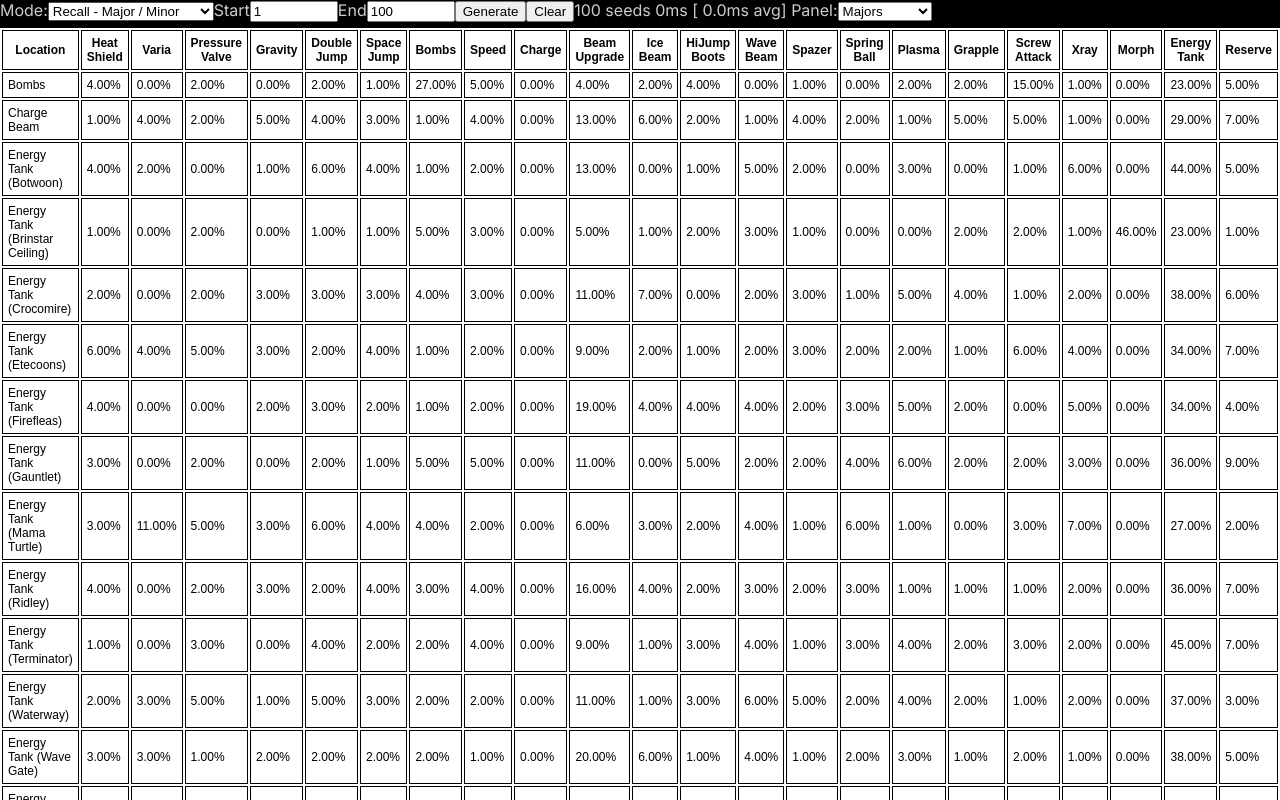
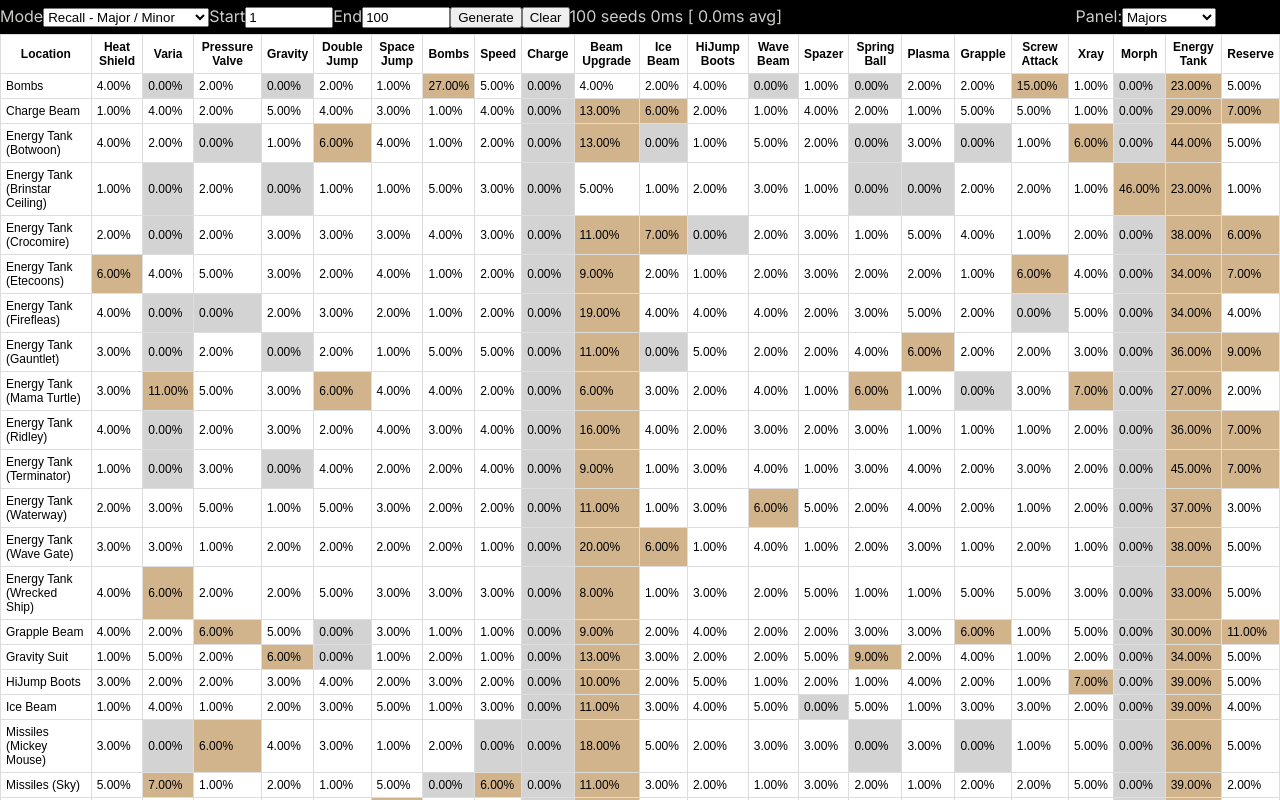
Before and after one commit to dashrando/dash-randomizer, a Next.js app in the folder apps/web-next/: page /stats in a window 1280 px wide. Both pictures are taken after a click on the button "Generate". Built offline with nearby package versions, Linux system fonts and the light colour scheme.

Commit message:
more style tweaks and code clean up

```diff
--- a/apps/web-next/app/stats/page.module.css
+++ b/apps/web-next/app/stats/page.module.css
@@ -1,26 +1,17 @@
-/*table {
-  font-family: arial, sans-serif;
-  font-size: 0.75em;
-  border-collapse: collapse;
-  width: 100%;
-}
-
-td,
-th {
-  border: 1px solid #dddddd;
-  text-align: left;
-  padding: 5px;
-}*/
-
 .thin_border {
   border-style: solid;
   border-width: 1px;
-  padding: 5px;
+  border-color: #dddddd;
+  padding: 5px 5px 5px 5px;
   margin: 0px;
   border-collapse: collapse;
 }
 
 .stats_panel {
+  padding-top: 6px;
+}
+
+.stats_nav {
   padding-top: 6px;
 }
 
@@ -30,17 +21,23 @@ th {
   color: black;
   font-size: 0.75em;
   width: 100%;
+  border-spacing: 0;
+  border-collapse: collapse;
 }
 
 tr.header > th {
   font-weight: bold;
 }
 
-/*#stats {
-  width: 100%;
-}*/
-
-/*#panels {
+.panel_selector {
   float: right;
   padding-right: 4em;
-}*/
+}
+
+.tan_cell {
+  background-color: tan;
+}
+
+.gray_cell {
+  background-color: lightgrey;
+}
--- a/apps/web-next/app/stats/page.tsx
+++ b/apps/web-next/app/stats/page.tsx
@@ -76,12 +76,16 @@ function MajorItemRow({
       </td>
       {columns.map((c) => {
         const count = row.itemTypes.filter((t) => t == c.item).length;
+        const percent = (count / numSeeds) * 100;
+        let rowStyle = styles.thin_border;
+        if (percent > 5) {
+          rowStyle += " " + styles.tan_cell;
+        } else if (percent == 0) {
+          rowStyle += " " + styles.gray_cell;
+        }
         return (
-          <td
-            key={`${c.header}_${row.locationName}`}
-            className={styles.thin_border}
-          >
-            {((count / numSeeds) * 100).toFixed(2) + "%"}
+          <td key={`${c.header}_${row.locationName}`} className={rowStyle}>
+            {percent.toFixed(2) + "%"}
           </td>
         );
       })}
@@ -139,13 +143,7 @@ export default function StatsPage() {
     });
 
     majorLocations = majorLocations.sort((a, b) => {
-      if (a.locationName < b.locationName) {
-        return -1;
-      }
-      if (a.locationName > b.locationName) {
-        return 1;
-      }
-      return 0;
+      return a.locationName.localeCompare(b.locationName);
     });
 
     setRows(majorLocations);
@@ -172,7 +170,8 @@ export default function StatsPage() {
 
   return (
     <div id="stats">
-      <label htmlFor="game_mode">Mode:</label>
+      <div className={styles.stats_nav}>
+        <label htmlFor="game_mode">Mode</label>
         <select name="game_mode" id="game_mode" defaultValue="rm">
           <option value="sm">Standard - Major / Minor</option>
           <option value="sf">Standard - Full</option>
@@ -217,7 +216,7 @@ export default function StatsPage() {
         />
         <span id="stats_status"></span>
         <span id="action_status">{status}</span>
-      <span id="panels">
+        <span id="panels" className={styles.panel_selector}>
           <label htmlFor="panel_selection">Panel:</label>
           <select
             name="panel_seletion"
@@ -230,6 +229,7 @@ export default function StatsPage() {
             <option value="noteworthy">Noteworthy</option>
           </select>
         </span>
+      </div>
 
       <div id="stats_panel" className={styles.stats_panel}>
         <table className={styles.legacy_style}>
```
Lines whose indentation alone changed are shown as unchanged.
